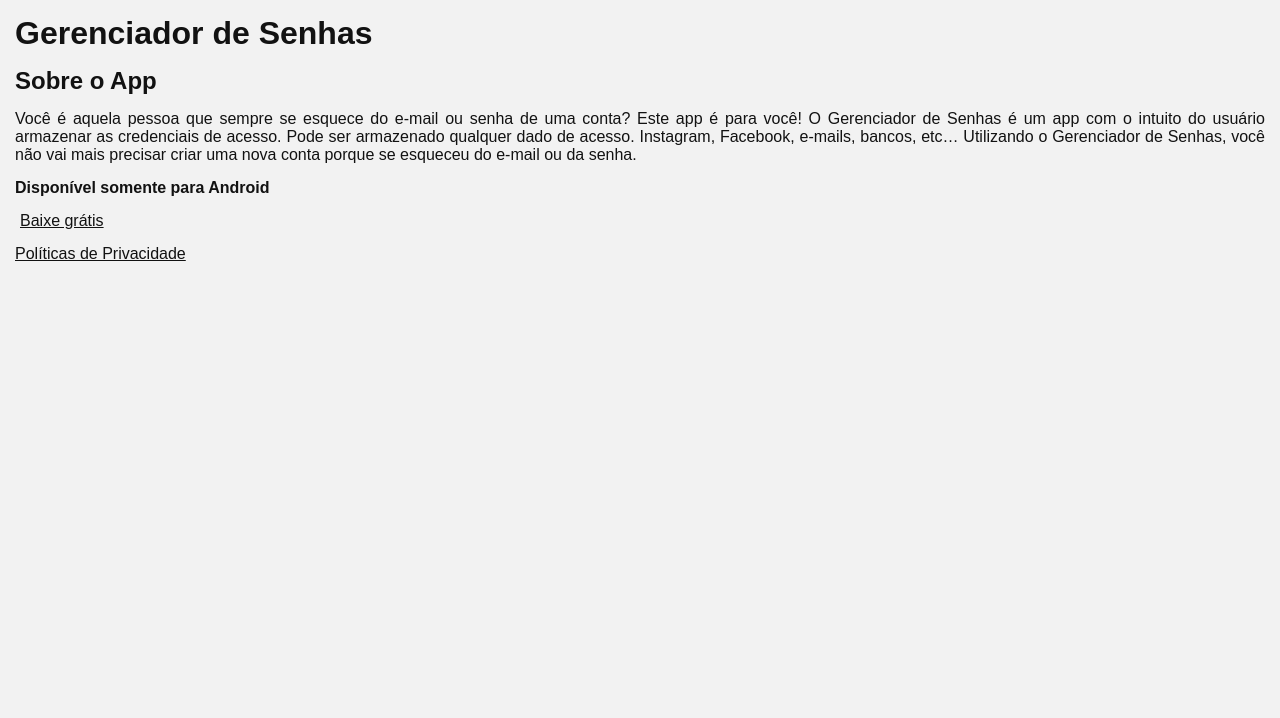
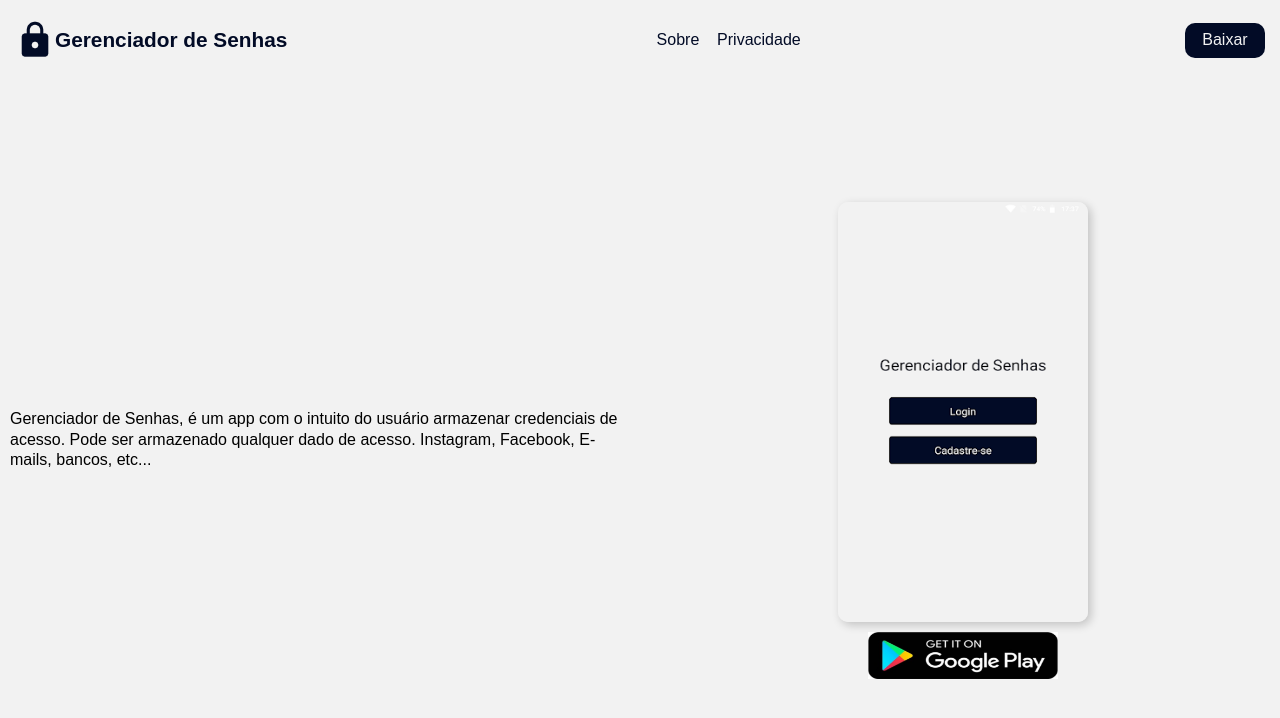
Before and after one commit to LeoSantosp2/gerenciador-senhas-ladding-page, a plain HTML site: page index.html in a window 1280 px wide. Drawn offline with Linux system fonts and the light colour scheme.

Commit message:
Feito alteração

```diff
--- a/index.html
+++ b/index.html
@@ -8,29 +8,31 @@
 </head>
 <body>
   <header>
-    <h1>Gerenciador de Senhas</h1>
+    <div class="logo">
+      <img src="./assets/lock-icon.png" alt="Logo do Aplicativo">
+      <h1>Gerenciador de Senhas</h1>
+    </div>
+
+    <nav>
+      <a href="./src/pages/about/index.html">Sobre</a>
+      <a href="https://leosantosp2.github.io/politicas-de-privacidade/pages/policy.html" target="_blank">Privacidade</a>
+    </nav>
+
+    <a href="https://play.google.com/store/apps/details?id=com.gerenciadorsenhas.gerenciadordesenhas" target="_blank" class="button">Baixar</a>
   </header>
 
   <main>
-    <article>
-      <h1>Sobre o App</h1>
+    <div class="resume">
+      <p>
+        Gerenciador de Senhas, é um app com o intuito do usuário armazenar credenciais de acesso. Pode ser armazenado qualquer dado de acesso.
+        Instagram, Facebook, E-mails, bancos, etc...
+      </p>
+    </div>
 
-      <p>
-        Você é aquela pessoa que sempre se esquece do e-mail ou senha de uma conta? Este app é para você!
-        O Gerenciador de Senhas é um app com o intuito do usuário armazenar as credenciais de acesso.
-        Pode ser armazenado qualquer dado de acesso. Instagram, Facebook, e-mails, bancos, etc…
-        Utilizando o Gerenciador de Senhas, você não vai mais precisar criar uma nova conta porque se esqueceu
-        do e-mail ou da senha.
-      </p>
-
-      <h2>Disponível somente para Android</h2>
-
-      <a href="https://play.google.com/store/apps/details?id=com.gerenciadorsenhas.gerenciadordesenhas" target="_blank">Baixe grátis</a>
-    </article>
+    <div class="div-screen">
+      <img src="./assets/image.png" alt="Imagem da Tela inicial do aplicativo" class="img-screen-phone">
+      <img src="./assets/button-black.png" alt="Botão da Google Play" class="img-button-google-play">
+    </div>
   </main>
-
-  <footer>
-    <a href="https://leosantosp2.github.io/politicas-de-privacidade/pages/policy.html" target="_blank">Políticas de Privacidade</a>
-  </footer>
 </body>
 </html>
--- a/style.css
+++ b/style.css
@@ -1,4 +1,11 @@
 @charset "UTF-8";
+
+:root{
+  --primary: #020b26;
+  --secondary: #F2F2F2;
+  --green: #BBBF36;
+  --red: #F20530
+}
 
 *{
   margin: 0px;
@@ -14,54 +21,100 @@ html, body{
 body{
   font-size: 62.5%;
   font-family: Arial, Helvetica, sans-serif;
-  background-color: #F2F2F2;
-  color: #121212;
+  background-color: var(--secondary);
 }
 
+/*Header style*/
 header{
   width: 100%;
-  padding: 15px;
+  height: 10%;
+  padding: 0px 15px;
+  display: flex;
+  justify-content: space-between;
+  align-items: center;
 }
 
-header h1{
-  font-size: 2rem;
+header .logo{
+  display: flex;
+  align-items: center;
 }
 
+header .logo img{
+  width: 40px;
+  height: 40px;
+}
+
+header .logo h1{
+  font-size: 1.3rem;
+  color: var(--primary);
+}
+
+header nav a{
+  margin-right: 15px;
+  font-size: 1rem;
+  text-decoration: none;
+  color: var(--primary);
+}
+
+header nav a:hover{
+  text-decoration: underline;
+}
+
+header > a{
+  width: 80px;
+  height: 35px;
+  border-radius: 10px;
+  font-size: 1rem;
+  transition: all ease 0.3s;
+  display: flex;
+  justify-content: center;
+  align-items: center;
+  text-decoration: none;
+  background-color: var(--primary);
+  color: var(--secondary);
+}
+
+header > a:hover{
+  opacity: 0.8;
+}
+
+/*Main style*/
 main{
   width: 100%;
+  height: 90%;
+  display: flex;
 }
 
-main article{
-  padding: 0px 15px;
+main > div{
+  width: 100%;
+  height: 100%;
+  display: flex;
+  justify-content: center;
+  align-items: center;
 }
 
-main article h1{
-  margin-bottom: 15px;
-  font-size: 1.5rem;
+main .resume{
+  padding: 0px 10px;
 }
 
-main article p{
+main .resume p{
   font-size: 1rem;
-  text-align: justify;
+  line-height: 1.3rem;
 }
 
-main article h2{
-  margin: 15px 0px;
-  font-size: 1rem;
+main .div-screen{
+  flex-direction: column;
 }
 
-main article a{
-  margin-left: 5px;
-  font-size: 1rem;
-  color: #121212;
+main .div-screen .img-screen-phone{
+  width: 250px;
+  height: 420px;
+  border-radius: 10px;
+  box-shadow: 3px 3px 10px rgba(0, 0, 0, 0.2);
 }
 
-footer{
-  width: 100%;
-  padding: 15px;
+main .div-screen .img-button-google-play{
+  width: 190px;
+  height: 47px;
+  margin-top: 10px;
 }
-
-footer a{
-  font-size: 1rem;
-  color: #121212;
-}
```
